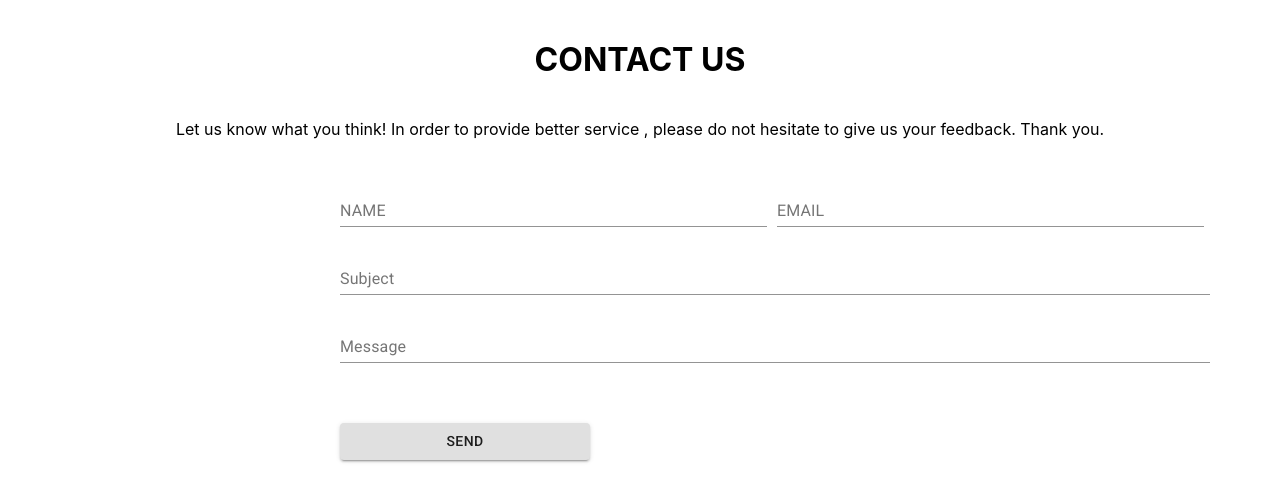
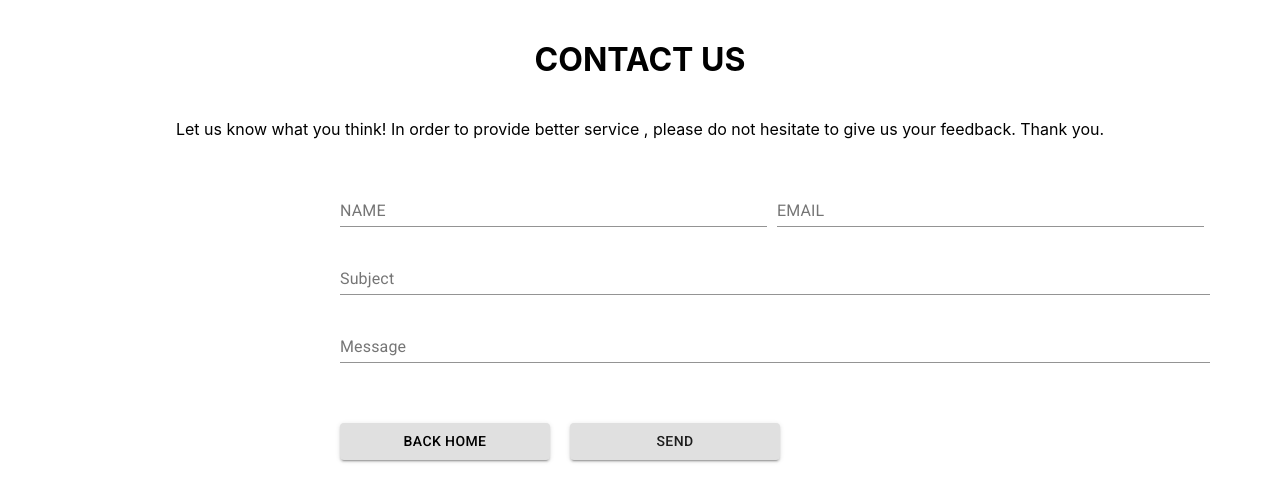
Before and after one commit to School-platforme/School-field, a React (Create React App) app in the folder School/client/: page /contact in a window 1280 px wide. Shown: the top 502 px of the page. Built offline with nearby package versions, Linux system fonts and the light colour scheme.

Commit message:
some styling change

```diff
--- a/School/client/src/App.css
+++ b/School/client/src/App.css
@@ -94,3 +94,7 @@ justify-content: center;
   font-size: large;
   font-weight: bold;
 }
+.contactLink{
+text-decoration: none;
+color: black;
+}
--- a/School/client/src/pages/ContactUs/ContactUs.js
+++ b/School/client/src/pages/ContactUs/ContactUs.js
@@ -4,7 +4,7 @@ import axios from "axios"
 import { TextField, Button } from '@material-ui/core'
 import Alert from '@mui/material/Alert';
 import Stack from '@mui/material/Stack';
-
+import { Link } from "react-router-dom";
 const Contact = () => {
 	const [Name, setName] = useState('')
 	const [Email, setEmail] = useState('')
@@ -80,9 +80,21 @@ const Contact = () => {
 			<br />
 
 			<Button
+
+				variant="contained"
+				style={{ marginLeft: "340px", width: "210px" }}
+			>
+				<Link
+				className="contactLink"
+				to="/home"
+				>
+				BACK HOME
+				</Link>
+			</Button>
+			<Button
 				onClick={sendFeedBack}
 				variant="contained"
-				style={{ marginLeft: "340px", width: "250px" }}
+				style={{ marginLeft: "20px", width: "210px" }}
 			>
 				Send
 			</Button>
```
